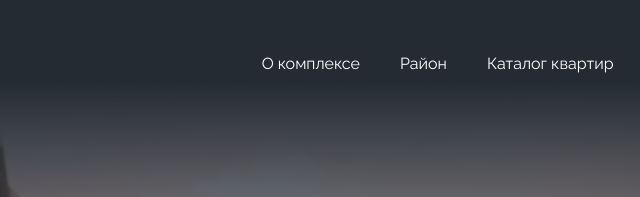
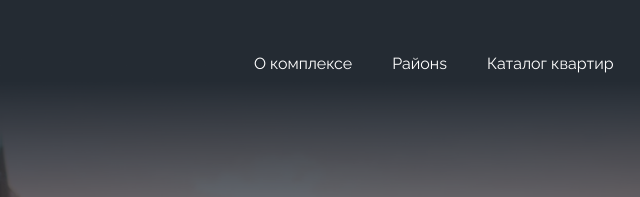
Before and after one commit to medicineuser/dousevop, a plain HTML site: page index.html in a window 1280 px wide. Shown: the top 197 px of the page, 365-1005 px from the left. Drawn offline with Linux system fonts and the light colour scheme.

Commit message:
Just change a title

```diff
--- a/index.html
+++ b/index.html
@@ -16,7 +16,7 @@
 
                 <ul class="header__list">
                     <li>О комплексе</li>
-                    <li>Район</li>
+                    <li>Районs</li>
                     <li>Каталог квартир</li>
                     <li>Ипотека</li>
                     <li><a href="#contacts">Контакты</a></li>
```
